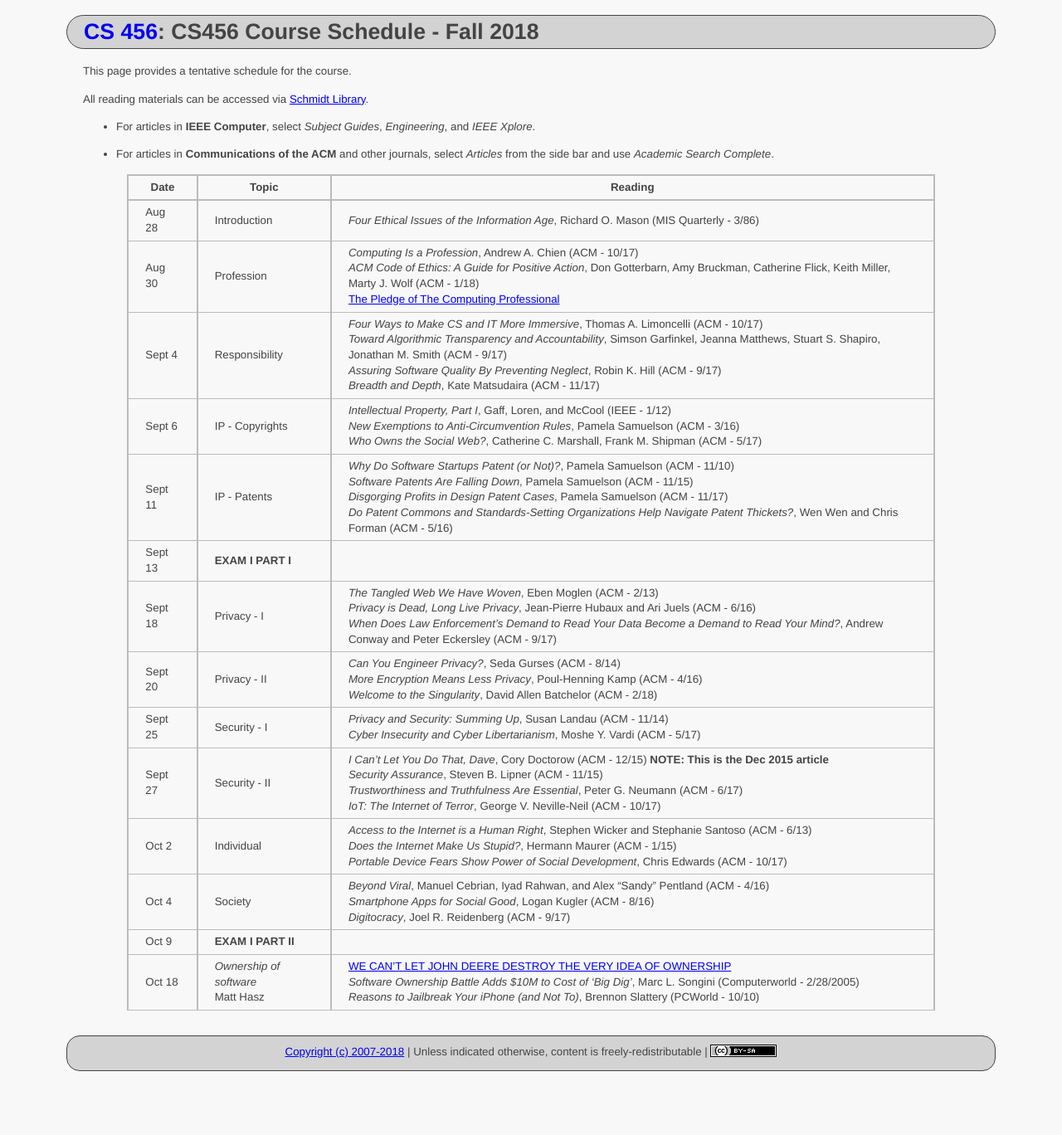
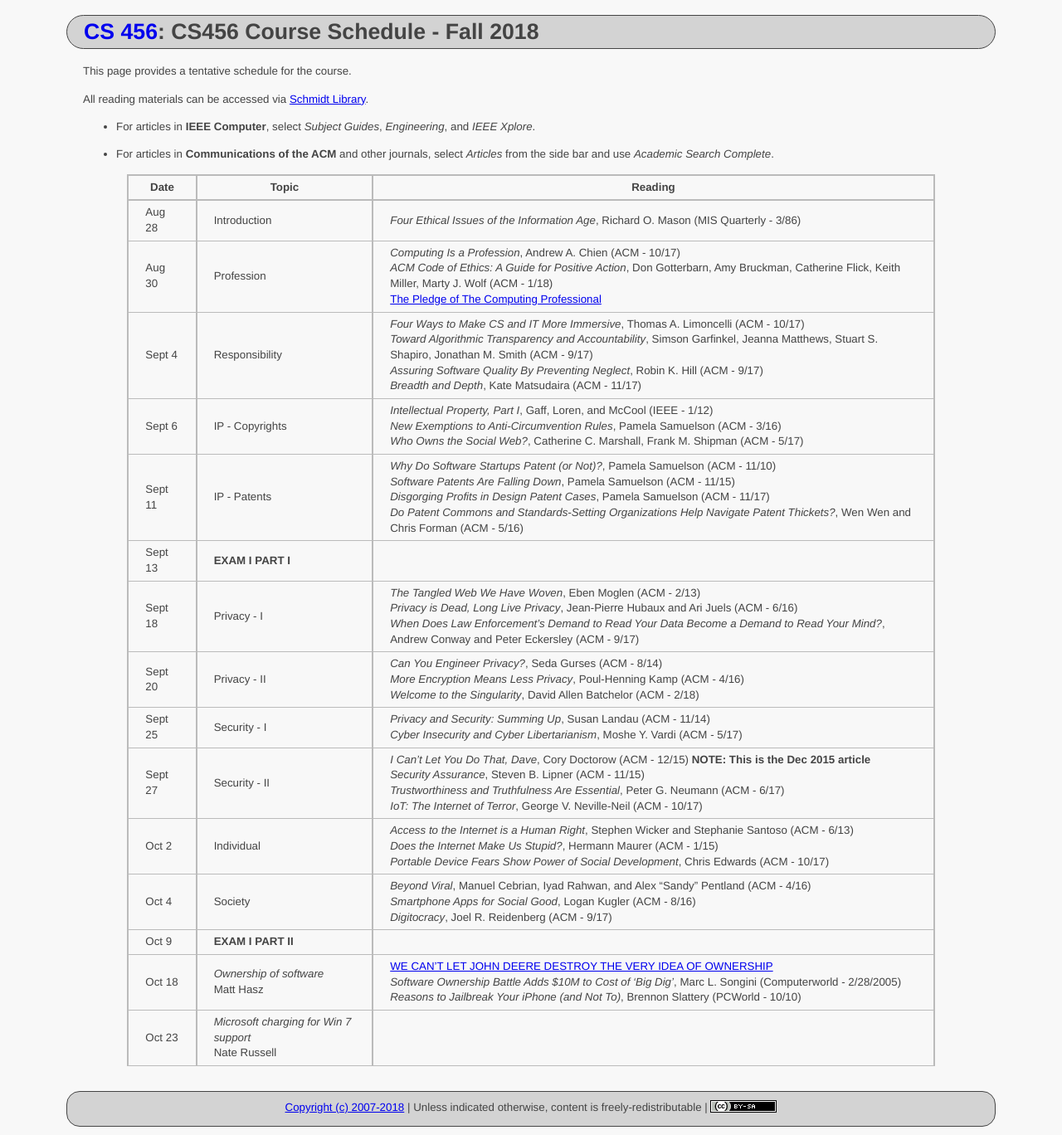
Before and after one commit to ycpcs/cs456-fall2018, a Jekyll site: the page built from schedule/index.md, in a window 1280 px wide. Shown: the whole page at 83% size. Built offline with Jekyll 4.4.1, drawn with Linux system fonts in a browser that asks for light colours; before the commit the page ends 1301 px from its top, so only the background shows below that.

Commit message:
add nate
add nate

```diff
--- a/schedule/index.md
+++ b/schedule/index.md
@@ -27,8 +27,8 @@ All reading materials can be accessed via [Schmidt Library](http://library.ycp.e
 > Oct 2   | Individual          | *Access to the Internet is a Human Right*, Stephen Wicker and Stephanie Santoso (ACM - 6/13) <br /> *Does the Internet Make Us Stupid?*, Hermann Maurer (ACM - 1/15)  <br /> *Portable Device Fears Show Power of Social Development*, Chris Edwards (ACM - 10/17) |
 > Oct 4   | Society             | *Beyond Viral*, Manuel Cebrian, Iyad Rahwan, and Alex "Sandy" Pentland (ACM - 4/16) <br /> *Smartphone Apps for Social Good*, Logan Kugler (ACM - 8/16)  <br /> *Digitocracy*, Joel R. Reidenberg (ACM - 9/17) |
 > Oct 9   | **EXAM I PART II**  | |
-> Oct 18  |  *Ownership of software* <br /> Matt Hasz | [WE CAN'T LET JOHN DEERE DESTROY THE VERY IDEA OF OWNERSHIP](https://www.wired.com/2015/04/dmca-ownership-john-deere/) <br /> *Software Ownership Battle Adds $10M to Cost of 'Big Dig'*, Marc L. Songini (Computerworld - 2/28/2005) <br /> *Reasons to Jailbreak Your iPhone (and Not To)*, Brennon Slattery (PCWorld - 10/10) |
-
+> Oct 18  | *Ownership of software* <br /> Matt Hasz | [WE CAN'T LET JOHN DEERE DESTROY THE VERY IDEA OF OWNERSHIP](https://www.wired.com/2015/04/dmca-ownership-john-deere/) <br /> *Software Ownership Battle Adds $10M to Cost of 'Big Dig'*, Marc L. Songini (Computerworld - 2/28/2005) <br /> *Reasons to Jailbreak Your iPhone (and Not To)*, Brennon Slattery (PCWorld - 10/10) |
+> Oct 23  | *Microsoft charging for Win 7 support* <br /> Nate Russell | |
 
 
 
```
